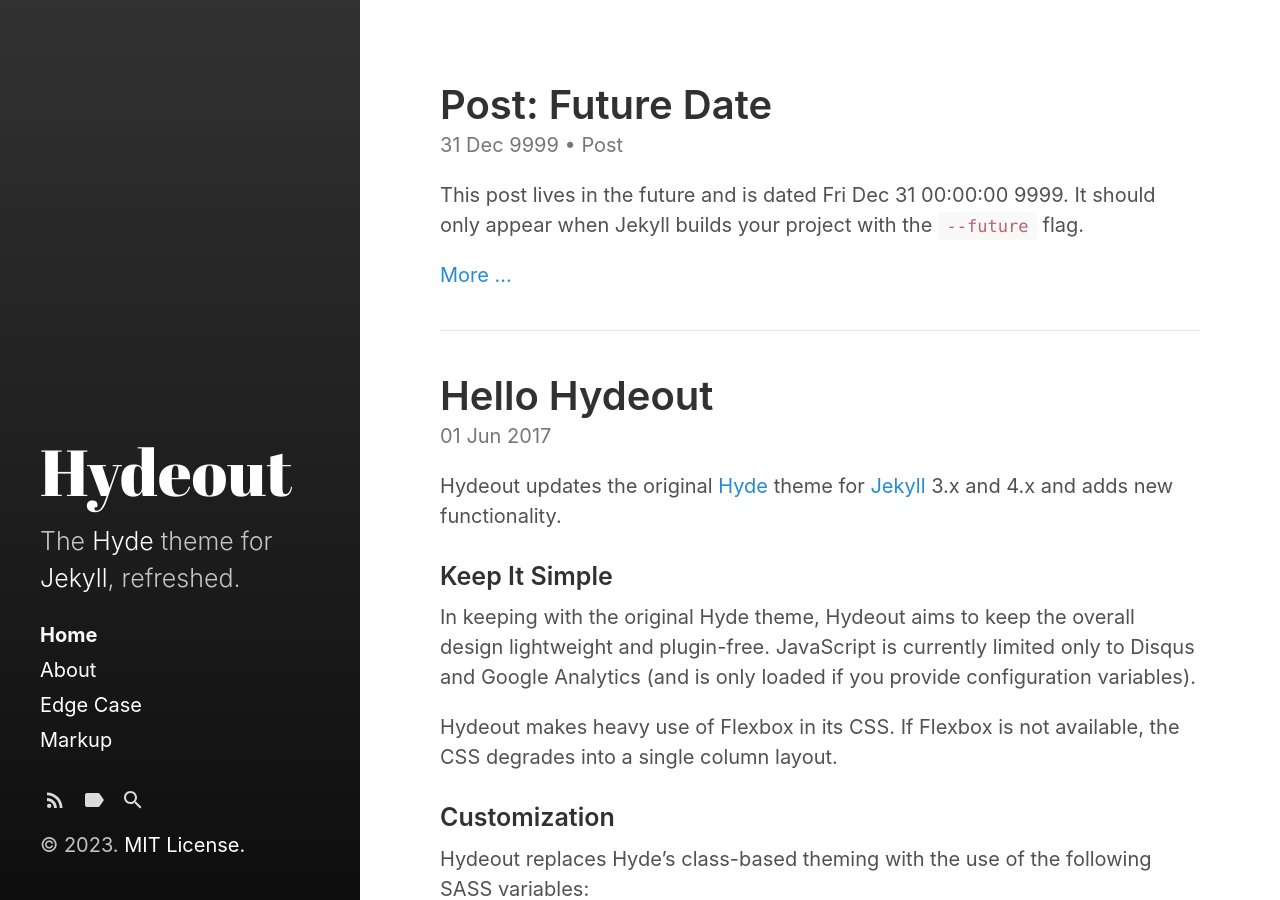
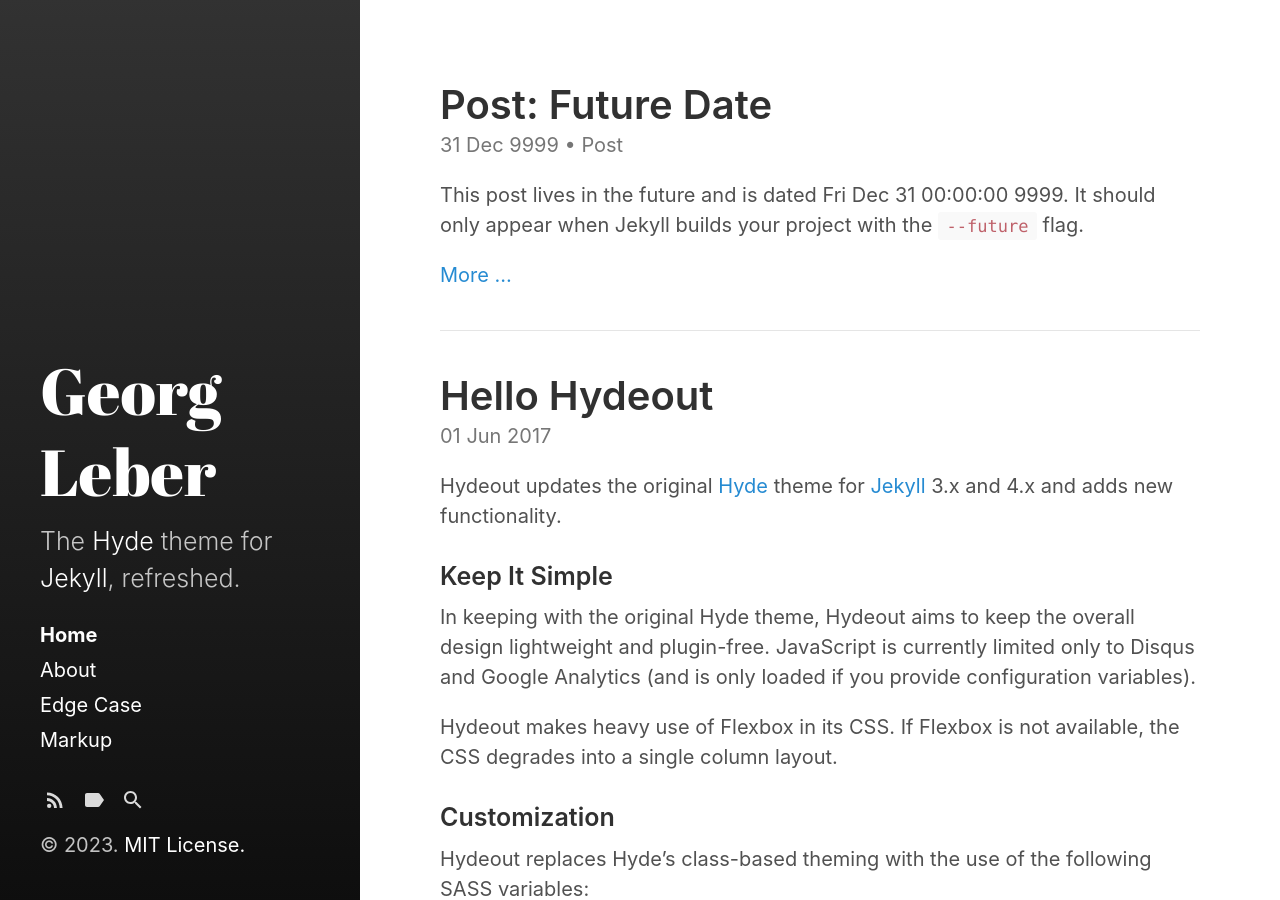
Before and after one commit to georgleber/georgleber.github.io, a Jekyll site: the page built from index.html, in a window 1280 px wide and 900 px high. Built offline with Jekyll 4.4.1, drawn with Linux system fonts in a browser that asks for light colours; the list of posts is cut into pages by our own code.

Commit message:
Update _config.yml

```diff
--- a/_config.yml
+++ b/_config.yml
@@ -3,11 +3,11 @@
 highlighter:      rouge
 
 # Setup
-title:            Hydeout
-tagline:          'A Jekyll theme'
+title:            Georg Leber
+tagline:          'Another developer CV / blog'
 description:      'The <a href="http://hyde.getpoole.com" target="_blank">Hyde</a> theme for <a href="http://jekyllrb.com" target="_blank">Jekyll</a>, refreshed.'
-url:              https://fongandrew.github.io
-baseurl:          '/hydeout'
+url:              https://georgleber.github.io
+baseurl:          '/'
                   # the optional subpath of your site, e.g. "/blog"
                   # NB: This applies to all pages in your Jekyll site.
                   # If you want to move just the blog index pages but keep
@@ -15,7 +15,7 @@
                   # sidebar_blog_link below.
 
 author:
-  name:           'Andrew Fong'
+  name:           'Goerg Leber'
   url:            https://twitter.com/fongandrewc
 
 paginate:         5
```
